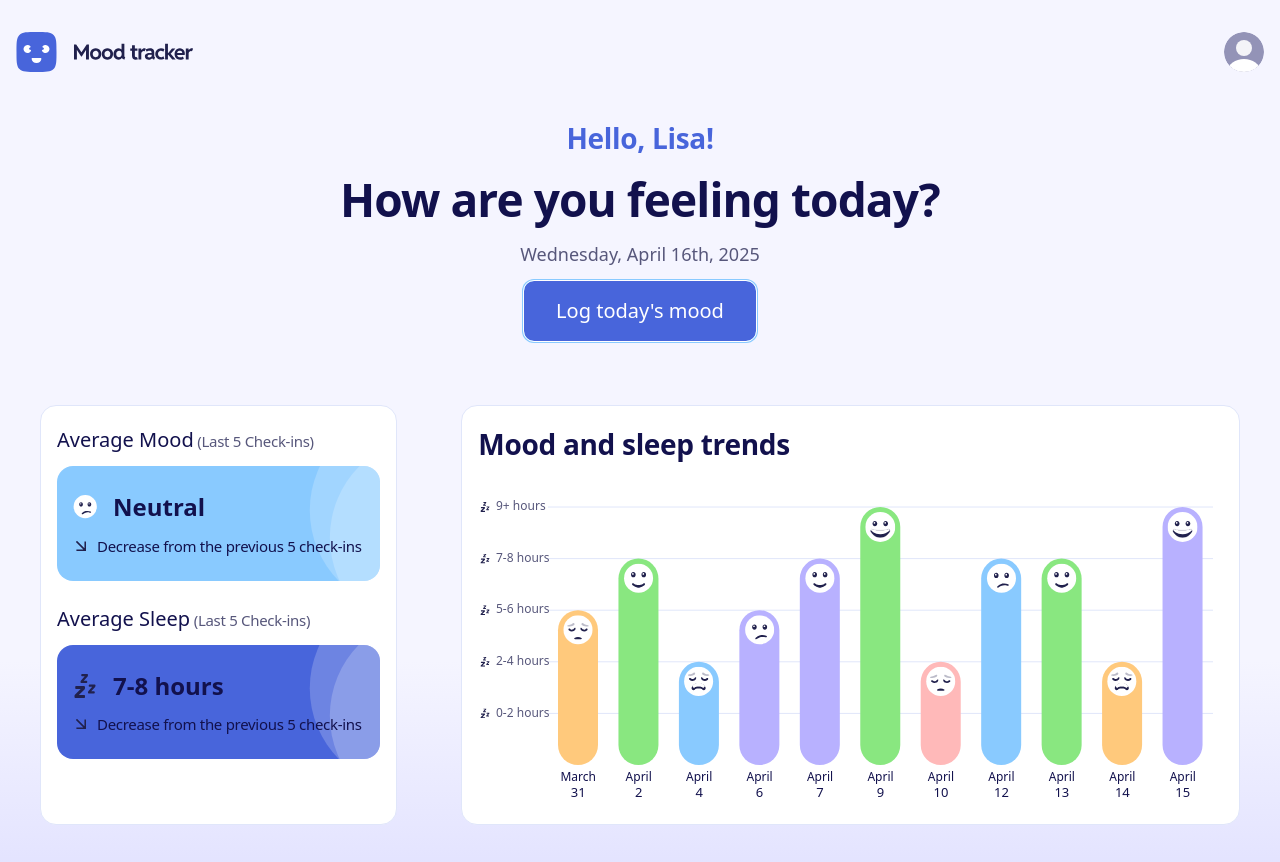
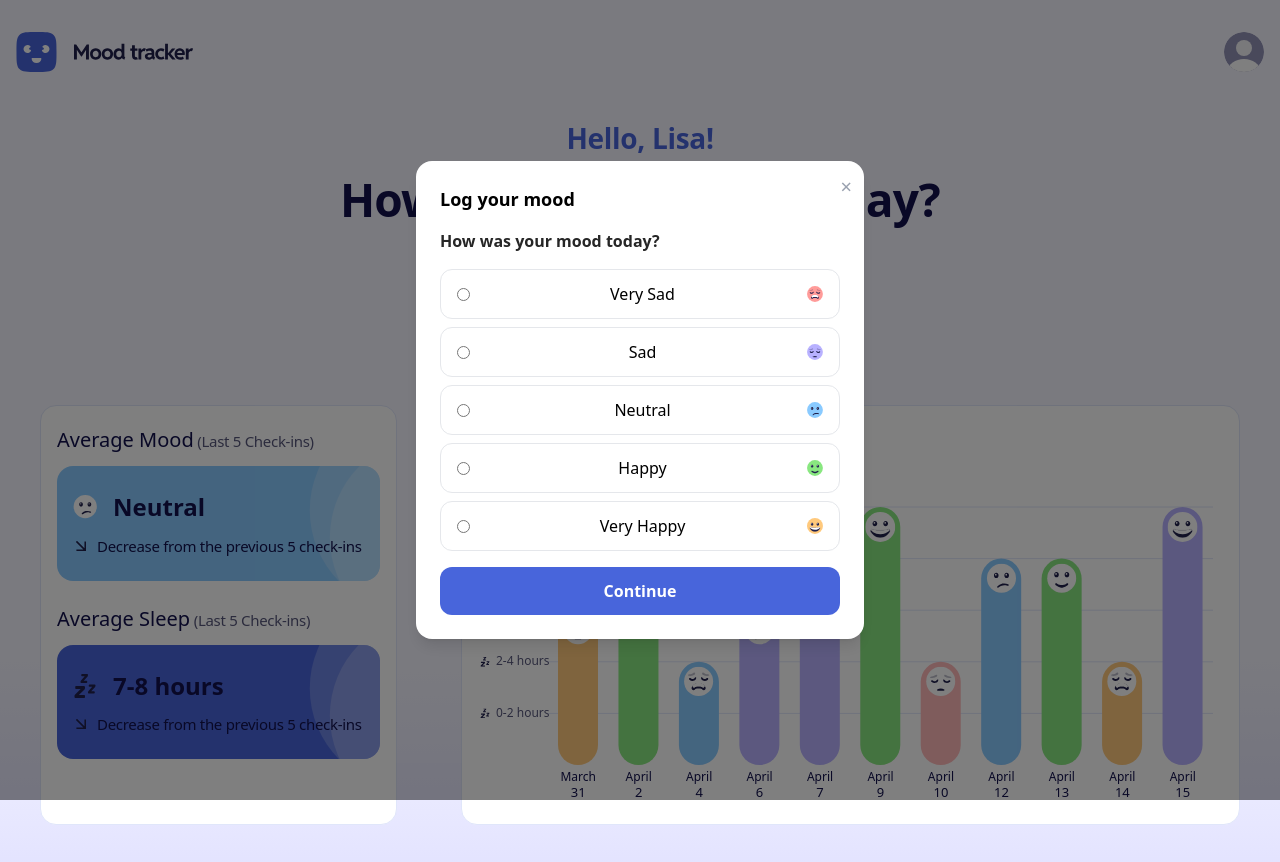
Before and after one commit to VicSchbt/mood-tracking-app, a Next.js app: page / in a window 1280 px wide. Both pictures are taken after a click on the button "Log today's mood". Shown: the top 862 px of the page. Built offline with nearby package versions, Linux system fonts and the light colour scheme; data requests are answered from the project's data file; a web font is replaced by a local one.

Commit message:
feat(log-modal): basic features of the form for adding a new log

```diff
--- /dev/null
+++ b/src/app/lib/feelings.ts
@@ -0,0 +1,22 @@
+export const FEELING_TAGS = [
+  'Joyful',
+  'Down',
+  'Anxious',
+  'Calm',
+  'Excited',
+  'Frustrated',
+  'Lonely',
+  'Grateful',
+  'Overwhelmed',
+  'Motivated',
+  'Irritable',
+  'Peaceful',
+  'Tired',
+  'Hopeful',
+  'Confident',
+  'Stressed',
+  'Content',
+  'Disappointed',
+  'Optimistic',
+  'Restless',
+];
--- a/src/app/page.tsx
+++ b/src/app/page.tsx
@@ -9,9 +9,11 @@ import { LogEntry } from '@/types';
 import { getAverageMoodLast5Days, getAverageSleepLast5Days } from './lib/utils';
 import MoodAverageCard from '@/components/AverageCard/MoodAverageCard';
 import SleepAverageCard from '@/components/AverageCard/SleepAverageCard';
+import LogModal from '@/components/LogModal/LogModal';
 
 const HomePage = () => {
   const [logs, setLogs] = useState<LogEntry[]>([]);
+  const [showLogModal, setShowLogModal] = useState(false);
 
   useEffect(() => {
     async function loadData() {
@@ -31,7 +33,7 @@ const HomePage = () => {
     <>
       <Header />
       <main className="layout-grid px-200 pt-600 pb-1000 font-sans md:px-500 lg:gap-800">
-        <Greeting className="area-greeting" />
+        <Greeting className="area-greeting" onOpenLogModal={() => setShowLogModal(true)} />
 
         <Container as="section" className="area-cards">
           <MoodAverageCard
@@ -45,6 +47,7 @@ const HomePage = () => {
         </Container>
 
         <TrendChart className="area-chart min-h-[420px]" logs={logs} />
+        {showLogModal && <LogModal onClose={() => setShowLogModal(false)} />}
       </main>
     </>
   );
--- /dev/null
+++ b/src/components/LogModal/LogModal.tsx
@@ -0,0 +1,89 @@
+import { useState } from 'react';
+import { MoodValue } from '@/app/lib/moods';
+import { SleepValue } from '@/app/lib/sleep';
+import StepMood from './StepMood';
+import StepFeelings from './StepFeelings';
+import StepJournal from './StepJournal';
+import StepSleep from './StepSleep';
+
+interface LogFormData {
+  mood: MoodValue | null;
+  feelings: string[];
+  journalEntry: string;
+  sleep: SleepValue | null;
+}
+
+interface LogModalProps {
+  onClose: () => void;
+}
+
+const LogModal = ({ onClose }: LogModalProps) => {
+  const [step, setStep] = useState(0);
+  const [formData, setFormData] = useState<LogFormData>({
+    mood: null,
+    feelings: [],
+    journalEntry: '',
+    sleep: null,
+  });
+
+  const handleNext = () => setStep((prev) => prev + 1);
+  const handleBack = () => setStep((prev) => prev - 1);
+
+  const updateFormData = (updates: Partial<LogFormData>) => {
+    setFormData((prev) => ({ ...prev, ...updates }));
+  };
+
+  const handleSubmit = () => {
+    console.log(formData);
+    onClose();
+  };
+
+  return (
+    <div className="fixed inset-0 z-50 flex items-center justify-center bg-black/50">
+      <div className="relative w-full max-w-md rounded-2xl bg-white p-300 shadow-lg">
+        <button
+          className="absolute top-150 right-150 text-xl text-gray-400 hover:text-gray-600"
+          onClick={onClose}
+        >
+          &times;
+        </button>
+        <h2 className="mb-200 text-lg font-semibold">Log your mood</h2>
+
+        {/* Step content */}
+        {step === 0 && (
+          <StepMood
+            mood={formData.mood}
+            onSelect={(mood) => updateFormData({ mood })}
+            onNext={handleNext}
+          />
+        )}
+        {step === 1 && (
+          <StepFeelings
+            selected={formData.feelings}
+            onChange={(feelings) => updateFormData({ feelings })}
+            onNext={handleNext}
+            onBack={handleBack}
+          />
+        )}
+        {step === 2 && (
+          <StepJournal
+            value={formData.journalEntry}
+            onChange={(journalEntry) => updateFormData({ journalEntry })}
+            onNext={handleNext}
+            onBack={handleBack}
+          />
+        )}
+        {step === 3 && (
+          <StepSleep
+            sleep={formData.sleep}
+            onSelect={(sleep) => updateFormData({ sleep })}
+            onSubmit={handleSubmit}
+            onBack={handleBack}
+          />
+        )}
+      </div>
+    </div>
+  );
+};
+
+export default LogModal;
--- /dev/null
+++ b/src/components/LogModal/StepFeelings.tsx
@@ -0,0 +1,63 @@
+import { FEELING_TAGS } from '@/app/lib/feelings';
+
+interface StepFeelingsProps {
+  selected: string[];
+  onChange: (tags: string[]) => void;
+  onNext: () => void;
+  onBack: () => void;
+}
+
+const StepFeelings = ({ selected, onChange, onNext, onBack }: StepFeelingsProps) => {
+  const toggleTag = (tag: string) => {
+    if (selected.includes(tag)) {
+      onChange(selected.filter((t) => t !== tag));
+    } else if (selected.length < 3) {
+      onChange([...selected, tag]);
+    }
+  };
+
+  return (
+    <div className="space-y-200">
+      <p className="font-semibold text-neutral-800">How did you feel?</p>
+      <p className="text-sm text-neutral-500">Select up to three tags:</p>
+
+      <div className="flex flex-wrap gap-100">
+        {FEELING_TAGS.map((tag) => {
+          const isSelected = selected.includes(tag);
+          return (
+            <button
+              key={tag}
+              type="button"
+              onClick={() => toggleTag(tag)}
+              className={`py-075 rounded-full border px-150 text-sm ${
+                isSelected
+                  ? 'border-blue-500 bg-blue-50 font-semibold text-blue-800'
+                  : 'border-gray-300 bg-white text-gray-700'
+              } `}
+            >
+              {tag}
+            </button>
+          );
+        })}
+      </div>
+
+      <div className="flex justify-between gap-150 pt-200">
+        <button
+          className="w-1/2 rounded-xl bg-gray-100 py-150 font-semibold text-gray-700"
+          onClick={onBack}
+        >
+          Back
+        </button>
+        <button
+          className="w-1/2 rounded-xl bg-blue-600 py-150 font-semibold text-white"
+          onClick={onNext}
+          disabled={selected.length === 0}
+        >
+          Continue
+        </button>
+      </div>
+    </div>
+  );
+};
+
+export default StepFeelings;
--- /dev/null
+++ b/src/components/LogModal/StepJournal.tsx
@@ -0,0 +1,49 @@
+interface StepJournalProps {
+  value: string;
+  onChange: (val: string) => void;
+  onNext: () => void;
+  onBack: () => void;
+}
+
+const StepJournal = ({ value, onChange, onNext, onBack }: StepJournalProps) => {
+  const maxLength = 150;
+
+  return (
+    <div className="space-y-200">
+      <p className="font-semibold text-neutral-800">Write about your day...</p>
+
+      <div className="relative">
+        <textarea
+          value={value}
+          onChange={(e) => onChange(e.target.value)}
+          placeholder="Today, I felt..."
+          maxLength={maxLength}
+          rows={5}
+          className="w-full resize-none rounded-xl border border-gray-300 px-200 py-150 focus:ring-2 focus:ring-blue-500 focus:outline-none"
+        />
+
+        <span className="absolute right-2 bottom-2 text-xs text-gray-400">
+          {value.length}/{maxLength}
+        </span>
+      </div>
+
+      <div className="flex justify-between gap-150">
+        <button
+          className="w-full rounded-xl bg-gray-100 py-150 font-semibold text-gray-700"
+          onClick={onBack}
+        >
+          Back
+        </button>
+
+        <button
+          className="w-full rounded-xl bg-blue-600 py-150 font-semibold text-white"
+          onClick={onNext}
+        >
+          Continue
+        </button>
+      </div>
+    </div>
+  );
+};
+
+export default StepJournal;
--- /dev/null
+++ b/src/components/LogModal/StepMood.tsx
@@ -0,0 +1,49 @@
+import { getMood, MoodValue } from '@/app/lib/moods';
+
+interface StepMoodProps {
+  mood: MoodValue | null;
+  onSelect: (mood: MoodValue) => void;
+  onNext: () => void;
+}
+
+const StepMood = ({ mood, onSelect, onNext }: StepMoodProps) => {
+  const moodValues: MoodValue[] = [-2, -1, 0, 1, 2];
+
+  return (
+    <div className="space-y-200">
+      <p className="font-semibold text-neutral-800">How was your mood today?</p>
+      <div className="space-y-100">
+        {moodValues.map((value) => {
+          const data = getMood(value);
+          return (
+            <label
+              key={value}
+              className={`flex items-center justify-between rounded-xl border px-200 py-150 ${
+                mood === value ? 'border-blue-500 bg-blue-50' : 'border-gray-200'
+              }`}
+            >
+              <input
+                type="radio"
+                name="mood"
+                value={value}
+                checked={mood === value}
+                onChange={() => onSelect(value)}
+              />
+              <span className="ml-100 font-medium">{data.label}</span>
+              <img src={data.icon.color} alt={data.label} className="h-200 w-200" />
+            </label>
+          );
+        })}
+      </div>
+      <button
+        className="w-full rounded-xl bg-blue-600 py-150 font-semibold text-white"
+        onClick={onNext}
+        disabled={mood === null}
+      >
+        Continue
+      </button>
+    </div>
+  );
+};
+
+export default StepMood;
--- /dev/null
+++ b/src/components/LogModal/StepSleep.tsx
@@ -0,0 +1,55 @@
+import { sleepMap, SleepValue } from '@/app/lib/sleep';
+
+interface StepSleepProps {
+  sleep: SleepValue | null;
+  onSelect: (val: SleepValue) => void;
+  onSubmit: () => void;
+  onBack: () => void;
+}
+
+const sleepOptions: SleepValue[] = [9, 7.5, 5.5, 3.5, 1];
+
+const StepSleep = ({ sleep, onSelect, onSubmit, onBack }: StepSleepProps) => {
+  return (
+    <div className="space-y-200">
+      <p className="font-semibold text-neutral-800">How many hours did you sleep last night?</p>
+
+      <div className="space-y-100">
+        {sleepOptions.map((value) => (
+          <label
+            key={value}
+            className={`flex cursor-pointer items-center justify-between rounded-xl border px-200 py-150 ${sleep === value ? 'border-purple-500 bg-purple-50' : 'border-gray-200'} `}
+          >
+            <input
+              type="radio"
+              name="sleep"
+              value={value}
+              checked={sleep === value}
+              onChange={() => onSelect(value)}
+            />
+            <span className="ml-100 font-medium">{sleepMap[value]}</span>
+          </label>
+        ))}
+      </div>
+
+      <div className="flex justify-between gap-150">
+        <button
+          className="w-full rounded-xl bg-gray-100 py-150 font-semibold text-gray-700"
+          onClick={onBack}
+        >
+          Back
+        </button>
+
+        <button
+          className="w-full rounded-xl bg-blue-600 py-150 font-semibold text-white"
+          onClick={onSubmit}
+          disabled={sleep === null}
+        >
+          Submit
+        </button>
+      </div>
+    </div>
+  );
+};
+
+export default StepSleep;
--- a/src/components/LogMoodButton.tsx
+++ b/src/components/LogMoodButton.tsx
@@ -1,9 +1,16 @@
-const LogMoodButton = () => {
-    return (
-        <button className="bg-blue-600 text-neutral-0 preset-5 px-400 py-200 rounded-10 hover:bg-blue-700 focus:outline focus:ring-2 focus:ring-blue-300 disabled:opacity-50 disabled:cursor-not-allowed disabled:bg-blue-200">
-          Log today's mood
-        </button>
-    )
+interface LogMoodButtonProps {
+  onClick: () => void;
 }
 
+const LogMoodButton = ({ onClick }: LogMoodButtonProps) => {
+  return (
+    <button
+      className="text-neutral-0 preset-5 rounded-10 bg-blue-600 px-400 py-200 hover:bg-blue-700 focus:ring-2 focus:ring-blue-300 focus:outline disabled:cursor-not-allowed disabled:bg-blue-200 disabled:opacity-50"
+      onClick={onClick}
+    >
+      Log today's mood
+    </button>
+  );
+};
+
 export default LogMoodButton;
```
Also changed, not shown: src/components/Greeting.tsx (+14 -11 lines).
